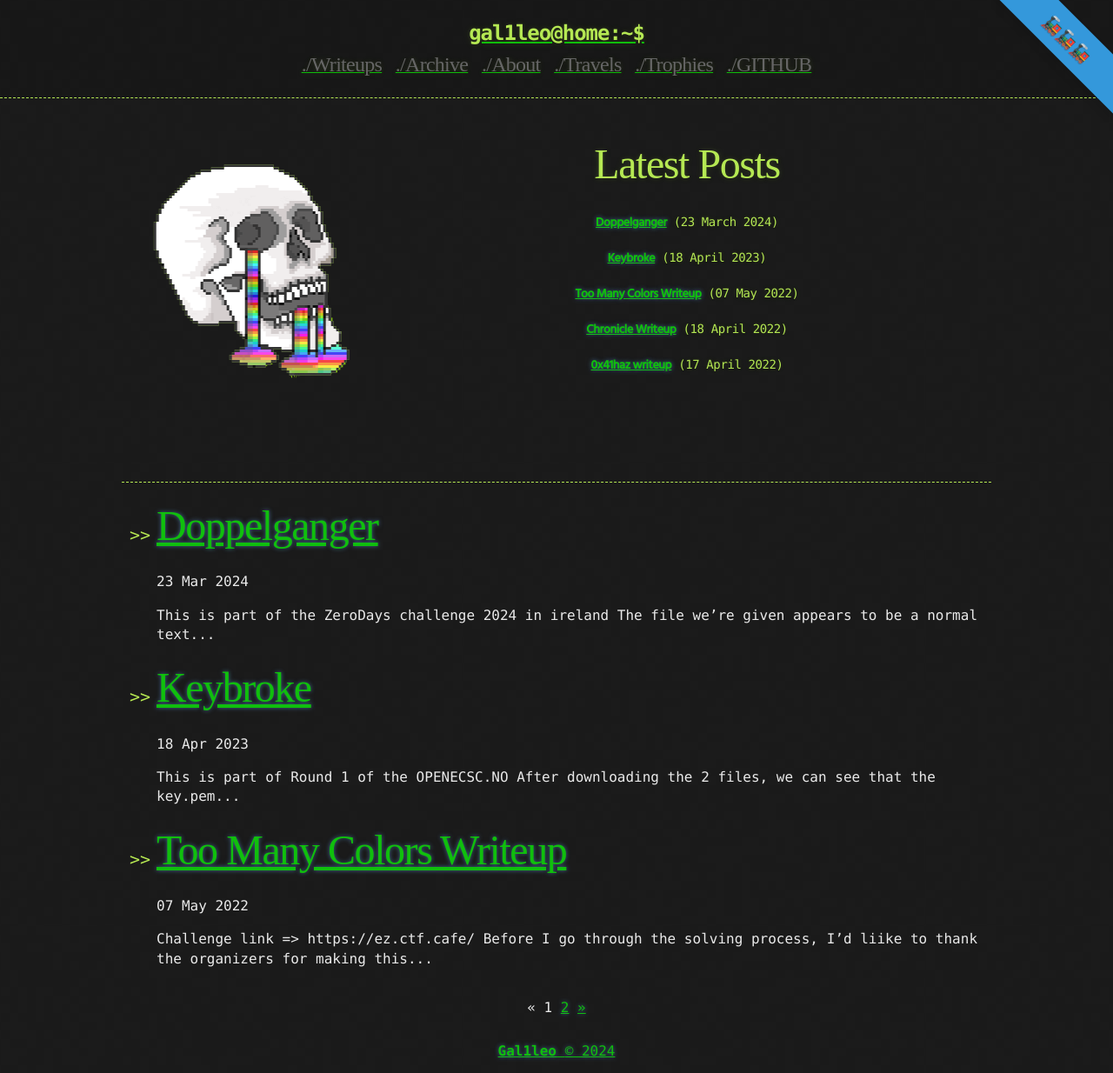
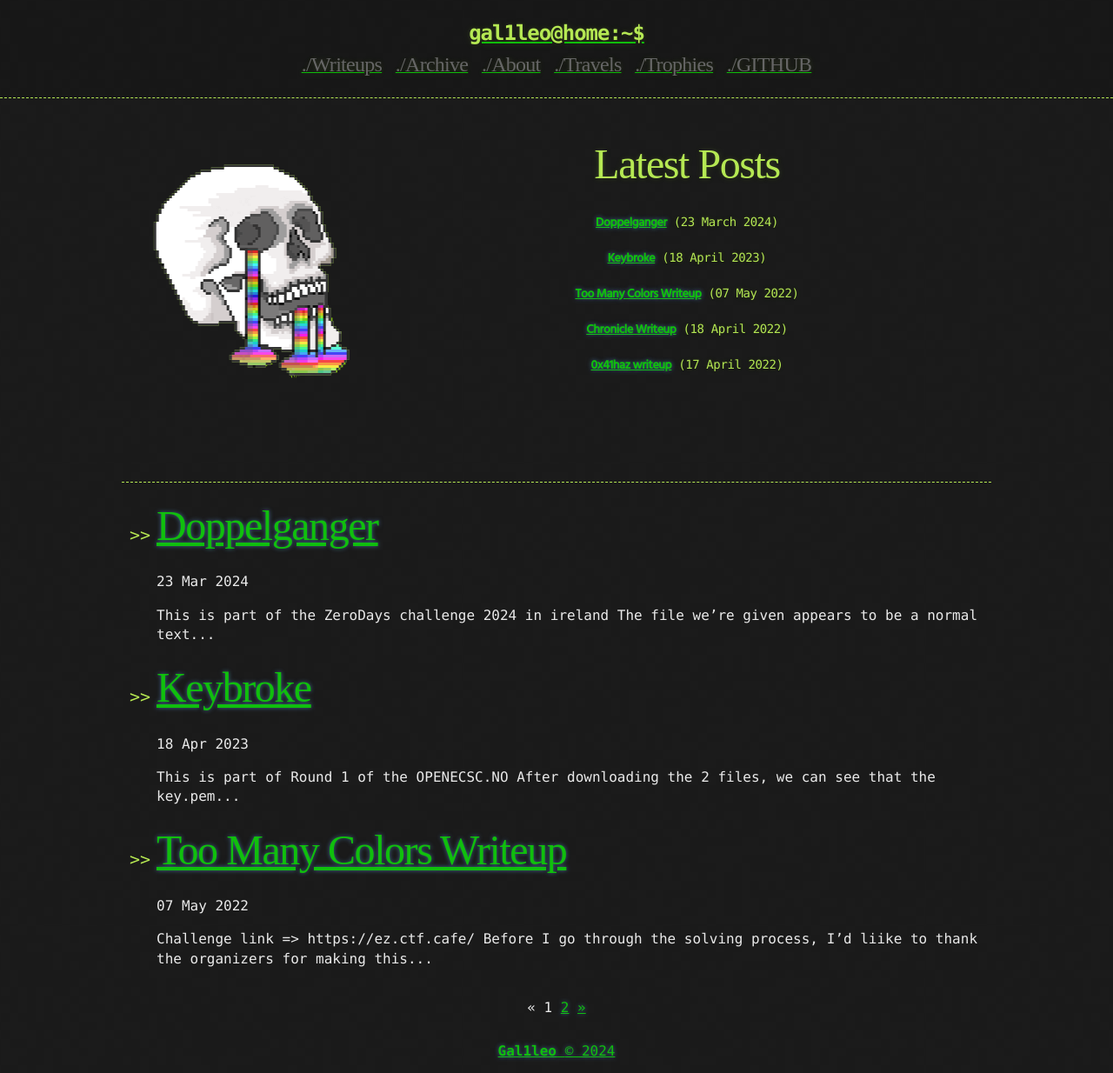
Before and after one commit to GGal1leo/gal1leo.github.io, a Jekyll site: the page built from index.html, in a window 1280 px wide. Shown: the whole page at 87% size. Built offline with Jekyll 4.4.1, drawn with Linux system fonts in a browser that asks for light colours; some web fonts are replaced; the list of posts is cut into pages by our own code.

Commit message:
train fix

```diff
--- a/_includes/header.html
+++ b/_includes/header.html
@@ -1,8 +1,5 @@
 <header>
   <div>
-
-  <div class="ribbon ribbon-top-right"><span>🚂🚂🚂</span></div>
-
     <a href="{{ "/" | prepend: site.baseurl | replace: '//', '/' }}">
     {% assign owner_first_name = site.owner | split: " " %}
     <h1>{{ owner_first_name[0] | downcase }}@home:~$</h1>
```
